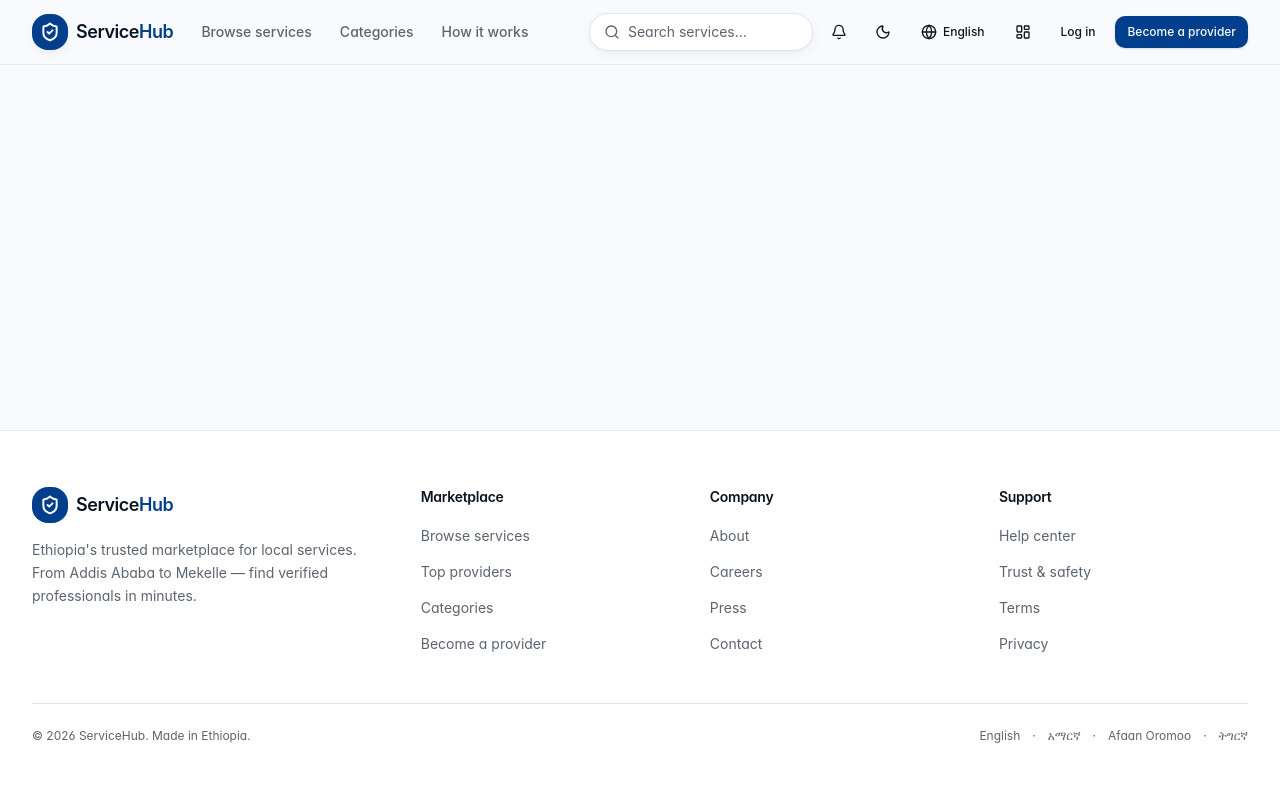
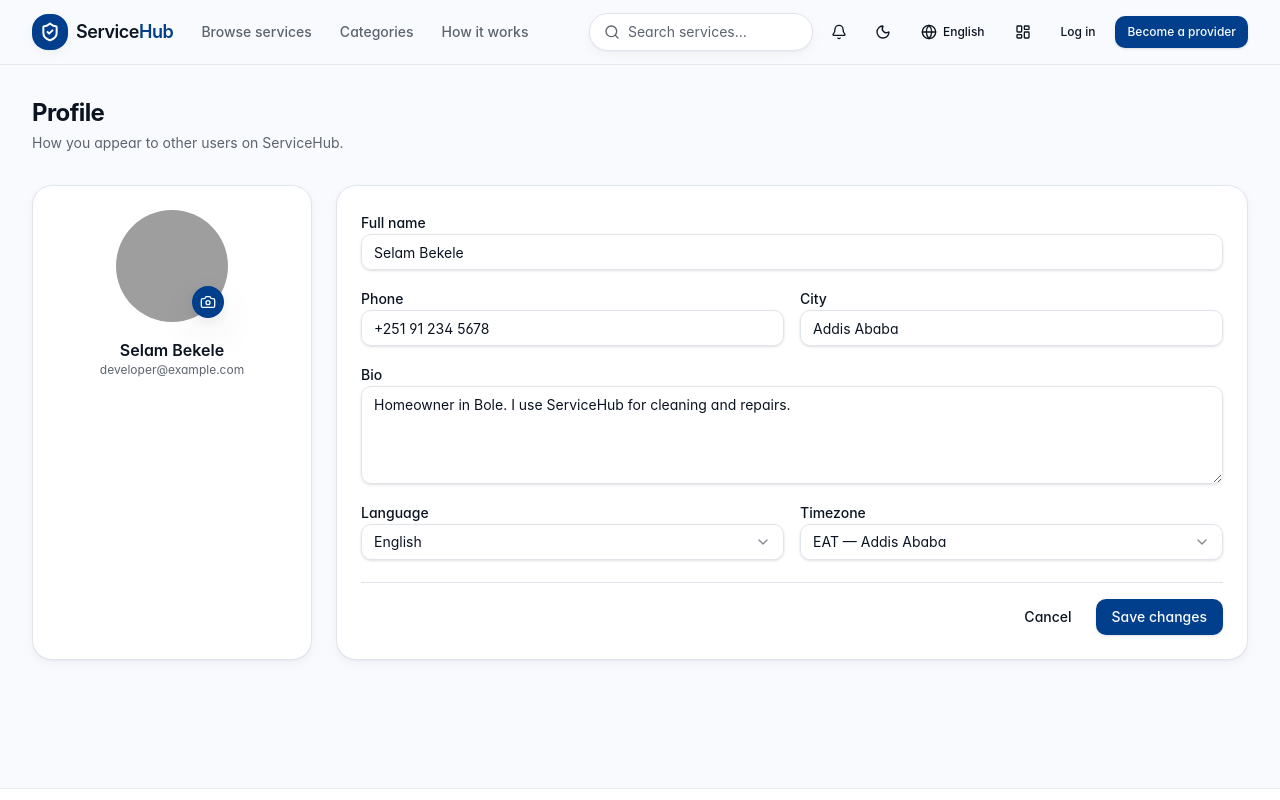
Before and after one commit to nibmangit/servicehub, a React (Vite) app in the folder frontend/: page /profile/1 in a window 1280 px wide. Shown: the top 800 px of the page. Built offline with nearby package versions, Linux system fonts and the light colour scheme; grey boxes are pictures that could not be loaded.

Commit message:
feat: add profile page

```diff
--- a/frontend/src/App.jsx
+++ b/frontend/src/App.jsx
@@ -11,6 +11,7 @@ import { Dashboard } from "./pages/Dashboard";
 import { Browse } from "./pages/Browse";
 import { ServiceDetail } from "./pages/ServiceDetail";
 import NewService from "./pages/NewService";
+import Profile from "./pages/Profile";
 
 export default function App() {
   return (
@@ -24,8 +25,9 @@ export default function App() {
             <Route path="/" element={<Home />} />
             <Route path="dashboard/" element={<Dashboard />} />
             <Route path="browse/" element={<Browse />} />
-            <Route path="browse/:id/" element={<ServiceDetail />} />
-            <Route path="browse/new/" element={<NewService />} />
+            <Route path="services/:id/" element={<ServiceDetail />} />
+            <Route path="services/new/" element={<NewService />} />
+            <Route path="profile/:id/" element={<Profile />} />
           </Routes>
         </main>
 
--- /dev/null
+++ b/frontend/src/pages/Profile.jsx
@@ -0,0 +1,112 @@
+import { Camera } from "lucide-react";
+import { toast } from "sonner";
+
+import { Avatar, AvatarFallback, AvatarImage } from "../components/ui/Avatar";
+import { Button } from "../components/ui/Button";
+import { Input } from "../components/ui/Input";
+import { Label } from "../components/ui/Label";
+import {
+  Select,
+  SelectContent,
+  SelectItem,
+  SelectTrigger,
+  SelectValue,
+} from "../components/ui/Select";
+import { Textarea } from "../components/ui/Textarea";
+import { currentProfile, languages } from "../lib/mock-data";
+
+export default function Profile() {
+  const p = currentProfile;
+
+  return (
+    <div className="p-6 lg:p-8">
+      <h1 className="text-2xl font-bold tracking-tight">Profile</h1>
+      <p className="mt-1 text-sm text-muted-foreground">
+        How you appear to other users on ServiceHub.
+      </p>
+
+      <form
+        className="mt-8 grid gap-6 lg:grid-cols-[280px_1fr]"
+        onSubmit={(e) => {
+          // Simulated — no network call
+          e.preventDefault();
+          toast.success("Profile updated");
+        }}
+      >
+        <div className="rounded-2xl border border-border bg-card p-6 shadow-soft">
+          <div className="relative mx-auto w-fit">
+            <Avatar className="h-28 w-28">
+              <AvatarImage src={p.avatar} />
+              <AvatarFallback>{p.full_name.slice(0, 2).toUpperCase()}</AvatarFallback>
+            </Avatar>
+            <button
+              type="button"
+              className="absolute bottom-1 right-1 grid h-8 w-8 place-items-center rounded-full bg-primary text-primary-foreground shadow-elevated"
+            >
+              <Camera className="h-4 w-4" />
+            </button>
+          </div>
+          <div className="mt-4 text-center">
+            <div className="font-semibold">{p.full_name}</div>
+            <div className="text-xs text-muted-foreground">{p.email}</div>
+          </div>
+        </div>
+
+        <div className="space-y-4 rounded-2xl border border-border bg-card p-6 shadow-soft">
+          <div className="space-y-1.5">
+            <Label htmlFor="full_name">Full name</Label>
+            <Input id="full_name" name="full_name" defaultValue={p.full_name} />
+          </div>
+          <div className="grid gap-4 sm:grid-cols-2">
+            <div className="space-y-1.5">
+              <Label htmlFor="phone">Phone</Label>
+              <Input id="phone" name="phone" defaultValue={p.phone} />
+            </div>
+            <div className="space-y-1.5">
+              <Label htmlFor="city">City</Label>
+              <Input id="city" name="city" defaultValue={p.city} />
+            </div>
+          </div>
+          <div className="space-y-1.5">
+            <Label htmlFor="bio">Bio</Label>
+            <Textarea id="bio" name="bio" rows={4} defaultValue={p.bio} />
+          </div>
+          <div className="grid gap-4 sm:grid-cols-2">
+            <div className="space-y-1.5">
+              <Label>Language</Label>
+              <Select defaultValue="en">
+                <SelectTrigger>
+                  <SelectValue />
+                </SelectTrigger>
+                <SelectContent>
+                  {languages.map((l) => (
+                    <SelectItem key={l.code} value={l.code}>
+                      {l.native}
+                    </SelectItem>
+                  ))}
+                </SelectContent>
+              </Select>
+            </div>
+            <div className="space-y-1.5">
+              <Label>Timezone</Label>
+              <Select defaultValue="EAT">
+                <SelectTrigger>
+                  <SelectValue />
+                </SelectTrigger>
+                <SelectContent>
+                  <SelectItem value="EAT">EAT — Addis Ababa</SelectItem>
+                </SelectContent>
+              </Select>
+            </div>
+          </div>
+          <div className="flex justify-end gap-2 border-t border-border pt-4">
+            <Button type="button" variant="ghost">
+              Cancel
+            </Button>
+            <Button type="submit">Save changes</Button>
+          </div>
+        </div>
+      </form>
+    </div>
+  );
+}
```
